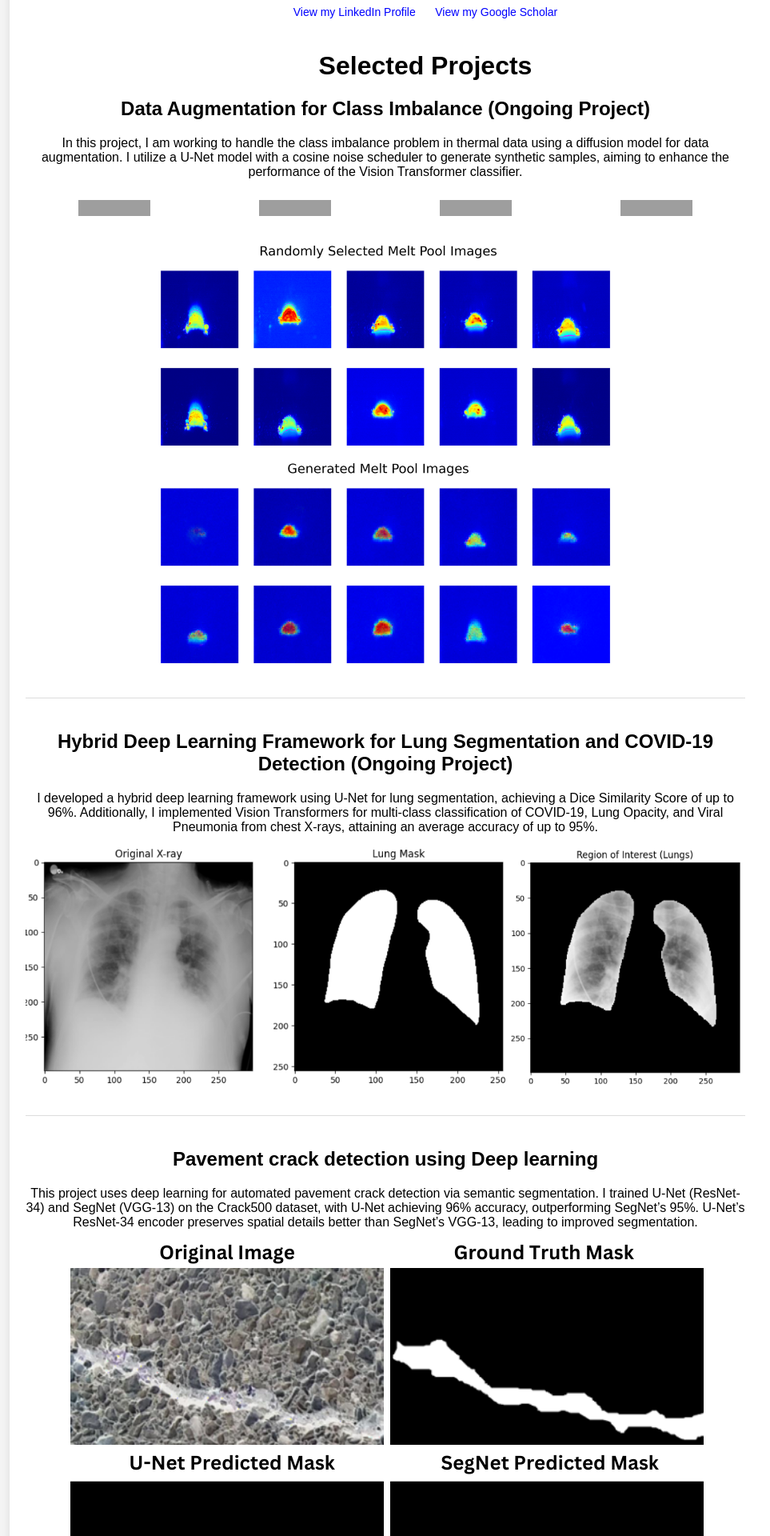
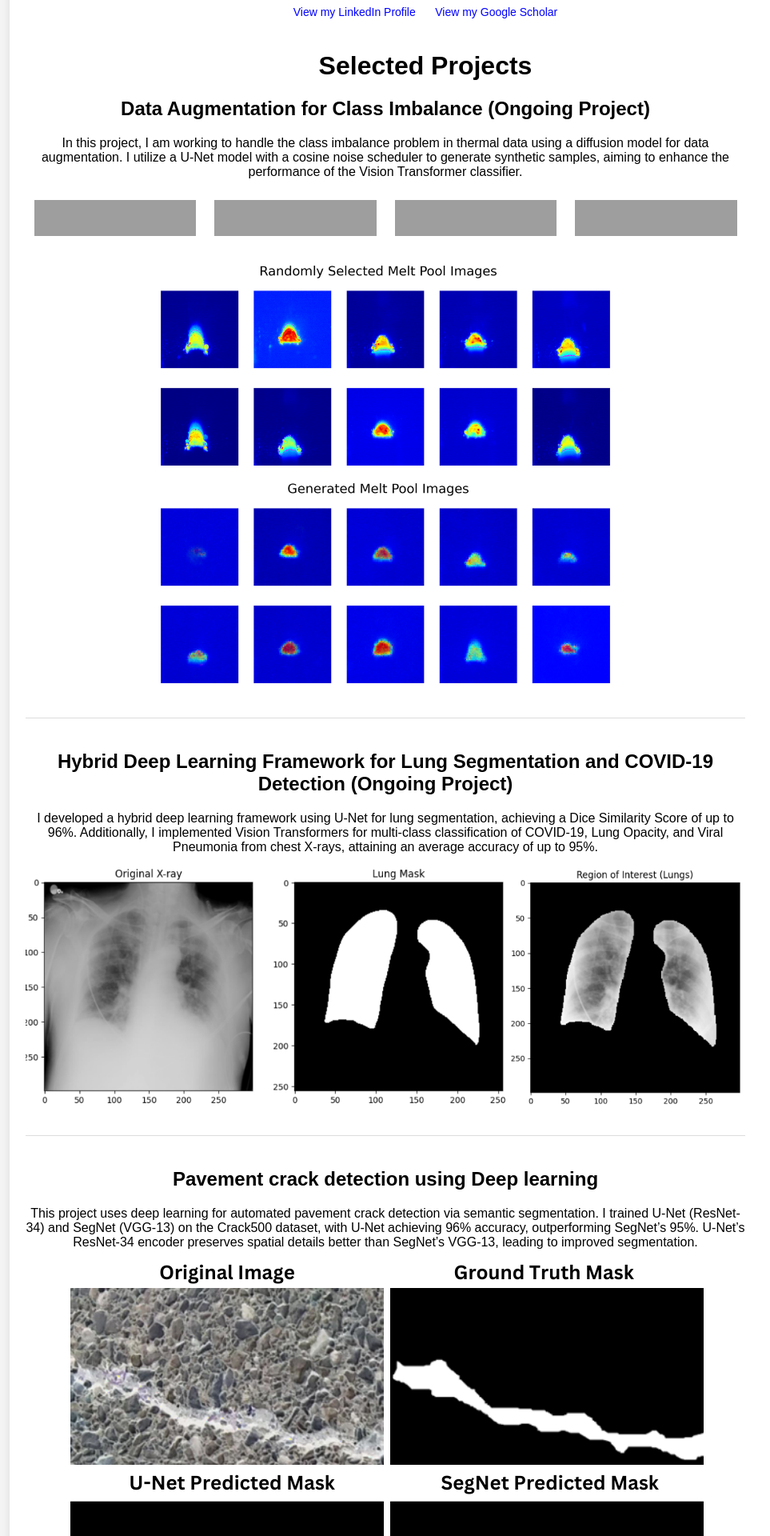
Before and after one commit to IE0005/IE0005.github.io, a Jekyll site: the page built from index.md, in a window 1280 px wide. Shown: the part 502-2422 px from the top of the page at 80% size, without its empty margins (108-1071 px from the left). Built offline with Jekyll 4.4.1, drawn with Linux system fonts in a browser that asks for light colours; grey boxes are pictures that could not be loaded.

Commit message:
Update default.html

```diff
--- a/_layouts/default.html
+++ b/_layouts/default.html
@@ -135,7 +135,7 @@ description: "Computer Vision | Deep Learning | Data Augmentation | AI Research"
         justify-content: center;
     }
 
-/*     .skills-container {
+    .skills-container {
         display: flex;
         gap: 2px;
         flex-wrap: wrap;
@@ -146,8 +146,8 @@ description: "Computer Vision | Deep Learning | Data Augmentation | AI Research"
 
     .skills-container img {
         height: 45px;
-    } */
-  .skills-container {
+    }
+/*   .skills-container {
     display: flex;
     justify-content: center;
     gap: 3px;
@@ -162,7 +162,7 @@ description: "Computer Vision | Deep Learning | Data Augmentation | AI Research"
     border-radius: 8px;
     box-shadow: 5px 5px 10px rgba(0, 0, 0, 0.1);
 }
-
+ */
 
 
 </style>
```
